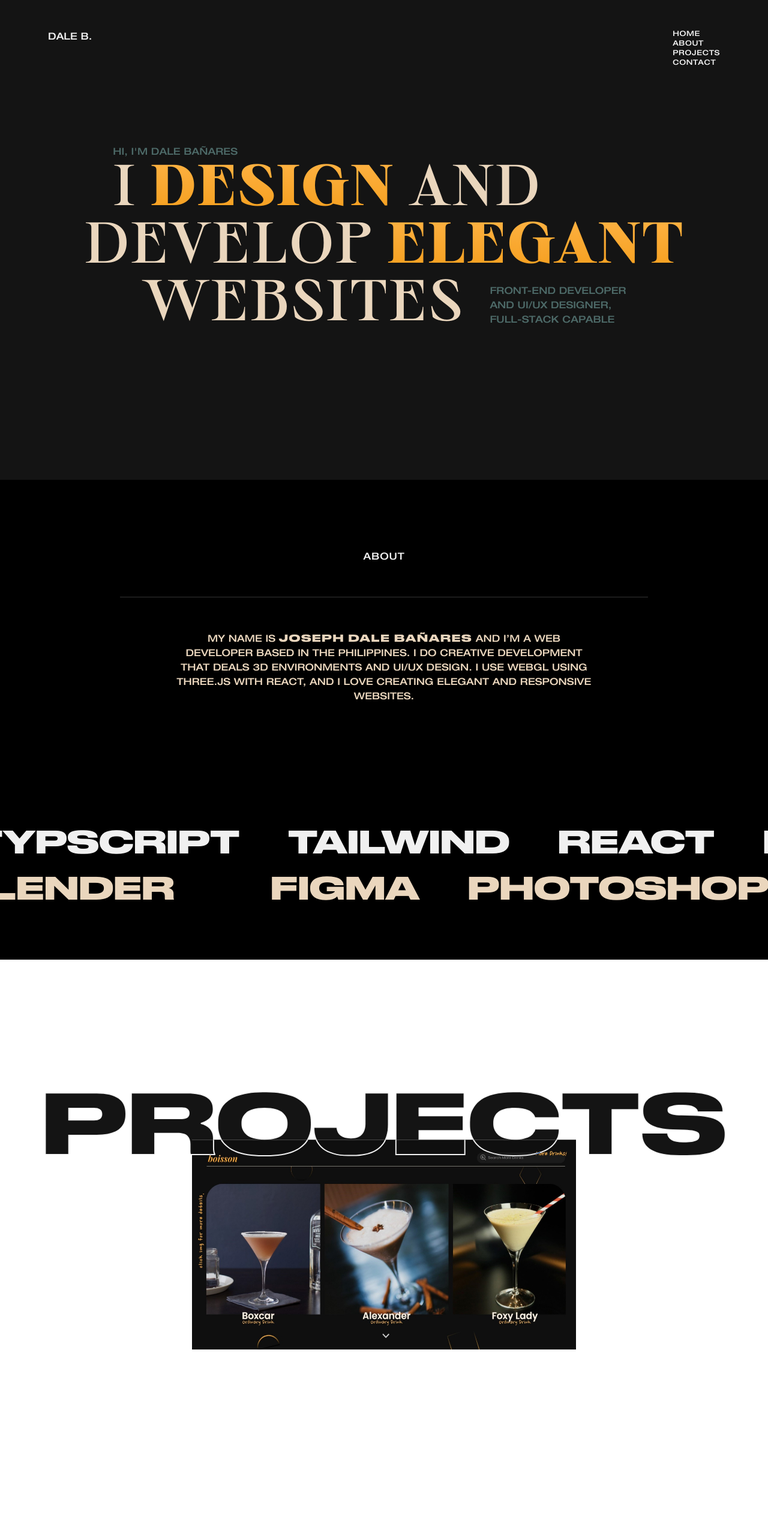
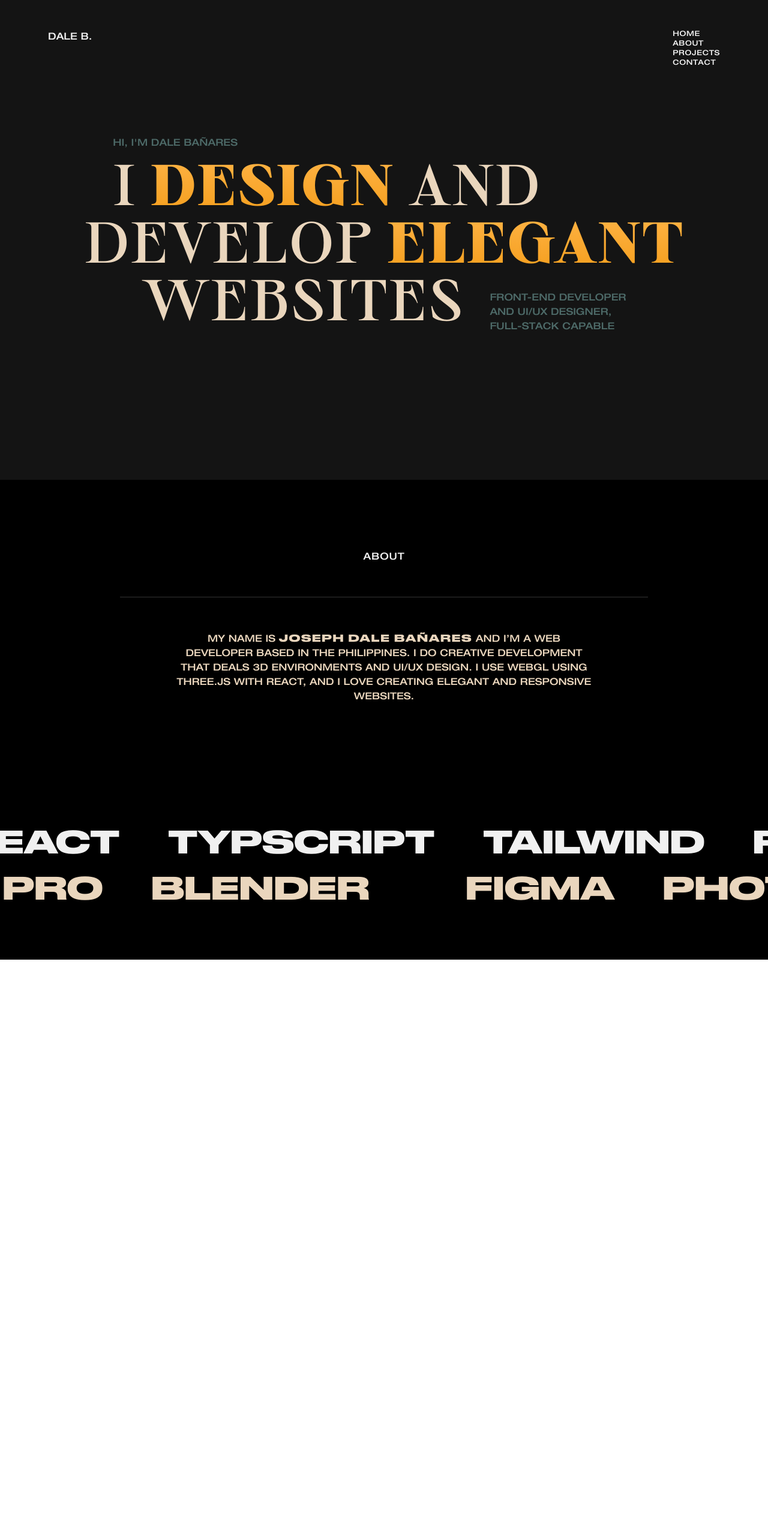
Before and after one commit to hyamero/portfolio-legacy, a Next.js app: page / in a window 1280 px wide. Shown: the top 2566 px of the page at 60% size. Built offline with nearby package versions, Linux system fonts and the light colour scheme.

Commit message:
Apply parallax effect

```diff
--- a/components/About.tsx
+++ b/components/About.tsx
@@ -10,6 +10,7 @@ export const About: React.FC<AboutProps> = ({}) => {
 
   return (
     <div
+      data-scroll-section
       ref={aboutRef}
       id="about"
       className="max-w-[1920px] mx-auto min-h-screen bg-black font-helvetica relative overflow-hidden flex flex-col"
--- a/components/Footer.tsx
+++ b/components/Footer.tsx
@@ -4,9 +4,18 @@ interface FooterProps {}
 
 export const Footer: React.FC<FooterProps> = ({}) => {
   return (
-    <div className="h-screen bg-dark flex flex-col justify-center items-center container">
+    <div
+      data-scroll-section
+      className="h-screen bg-dark flex flex-col justify-center items-center container"
+    >
       <div className="font-helvetica font-normal text-center text-white text-clamp whitespace-nowrap  borderline w-[95vw]  py-8  border-t border-b`">
-        GET I<span className="font-sprat">N</span> TOUCH
+        <div
+          data-scroll
+          data-scroll-direction="horizontal"
+          data-scroll-speed={1}
+        >
+          GET I<span className="font-sprat">N</span> TOUCH
+        </div>
       </div>
       <p className="font-helvetica text-2xl text-white mt-5">
         daleban.dev@gmail.com{" "}
--- a/components/Heading.tsx
+++ b/components/Heading.tsx
@@ -25,9 +25,16 @@ interface HeadingProps {}
 
 const Heading: React.FC<HeadingProps> = ({}) => {
   return (
-    <header className="container h-screen bg-dark flex flex-col justify-center items-center z-10">
+    <header
+      data-scroll-section
+      className="container h-screen bg-dark flex flex-col justify-center items-center z-10"
+    >
       <div className="relative">
-        <p className="layer sub-text mr-auto absolute top-[-1rem] left-[3rem] overflow-hidden md:left-[2rem] md:top-[-0.6rem]">
+        <p
+          data-scroll
+          data-scroll-speed={1}
+          className="layer sub-text mr-auto absolute top-[-1rem] left-[3rem] overflow-hidden md:left-[2rem] md:top-[-0.6rem]"
+        >
           HI, I&apos;M DALE BAÑARES
         </p>
         <motion.div className="text-clamp header-text inline-block relative">
@@ -40,7 +47,11 @@ const Heading: React.FC<HeadingProps> = ({}) => {
           <br />
           &nbsp; &nbsp; WEBSITES
         </motion.div>
-        <p className="sub-text whitespace-nowrap font-helvetica absolute bottom-0 right-[6rem] sub-sentence md:right-0 md:-bottom-3 xs:-right-5">
+        <p
+          data-scroll
+          data-scroll-speed={1}
+          className="sub-text whitespace-nowrap font-helvetica absolute bottom-0 right-[6rem] sub-sentence md:right-0 md:-bottom-3 xs:-right-5"
+        >
           FRONT-END DEVELOPER <br /> AND UI/UX DESIGNER, <br /> FULL-STACK
           CAPABLE
         </p>
--- a/components/Marquee.tsx
+++ b/components/Marquee.tsx
@@ -5,7 +5,12 @@ interface MarqueeProps {}
 
 export const Marquee: React.FC<MarqueeProps> = ({}) => {
   return (
-    <div className="max-w-[1920px]">
+    <div
+      data-scroll
+      data-scroll-direction="horizontal"
+      data-scroll-speed={3}
+      className="max-w-[1920px]"
+    >
       <div className="mb-20">
         {/* MARQUEE codeTechs*/}
         <div className="flex">
--- a/components/Projects.tsx
+++ b/components/Projects.tsx
@@ -7,6 +7,7 @@ interface ProjectsProps {}
 export const Projects: React.FC<ProjectsProps> = ({}) => {
   return (
     <div
+      data-scroll-section
       id="projects"
       className=" min-h-[200vh] py-[300px] flex flex-col justify-between gap-96 items-center px-10 relative"
     >
@@ -14,16 +15,23 @@ export const Projects: React.FC<ProjectsProps> = ({}) => {
         data-scroll
         data-scroll-sticky
         data-scroll-target="#projects"
-        className="filled-text z-[-1] max-w-[1920px] absolute top-[2rem]"
+        className="filled-text z-[-1] max-w-[1920px] absolute top-0"
       ></div>
       <div
         data-scroll
         data-scroll-sticky
         data-scroll-target="#projects"
-        className="stroke-text z-[3] max-w-[1920px] mix-blend-exclusion absolute top-[2rem]"
+        className="stroke-text z-[3] max-w-[1920px] mix-blend-exclusion absolute top-0"
       ></div>
       {projects.map((project: any, i: number) => (
-        <a key={i} className="cursor-pointer z-[2]" href={project.link}>
+        <a
+          data-scroll
+          data-scroll-direction="horizontal"
+          data-scroll-speed={1 + i}
+          key={i}
+          className="cursor-pointer z-[2]"
+          href={project.link}
+        >
           <Image
             priority
             src={project.img}
--- a/styles/globals.css
+++ b/styles/globals.css
@@ -63,7 +63,7 @@ html {
 }
 
 .filled-text {
-  height: 60vh;
+  height: 100vh;
   width: 100%;
 
   background-image: url("../public/img/PROJECTSfilled.svg");
@@ -74,7 +74,7 @@ html {
 }
 
 .stroke-text {
-  height: 60vh;
+  height: 100vh;
   width: 100%;
 
   background-image: url("../public/img/PROJECTSstroke.svg");
```
